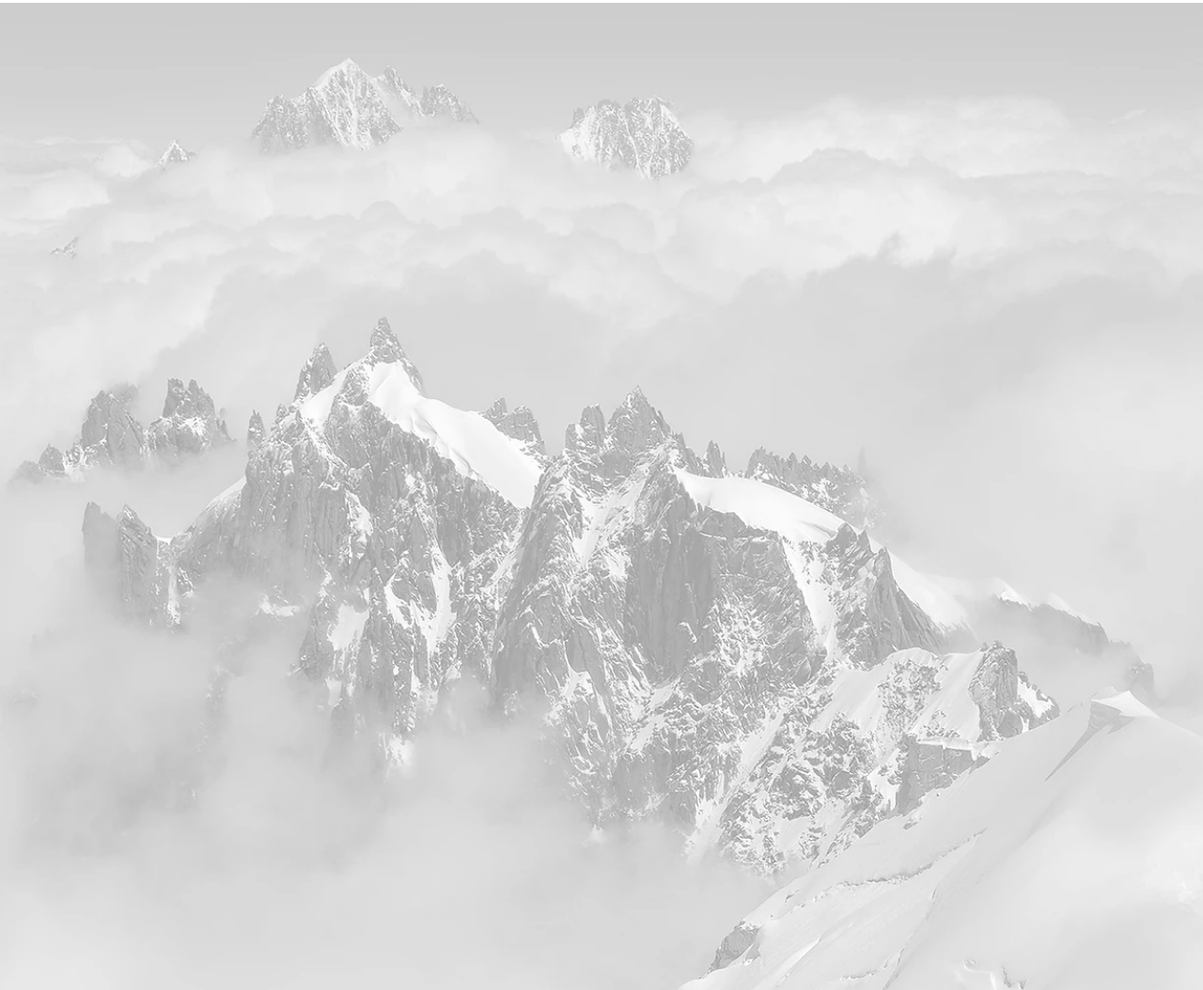
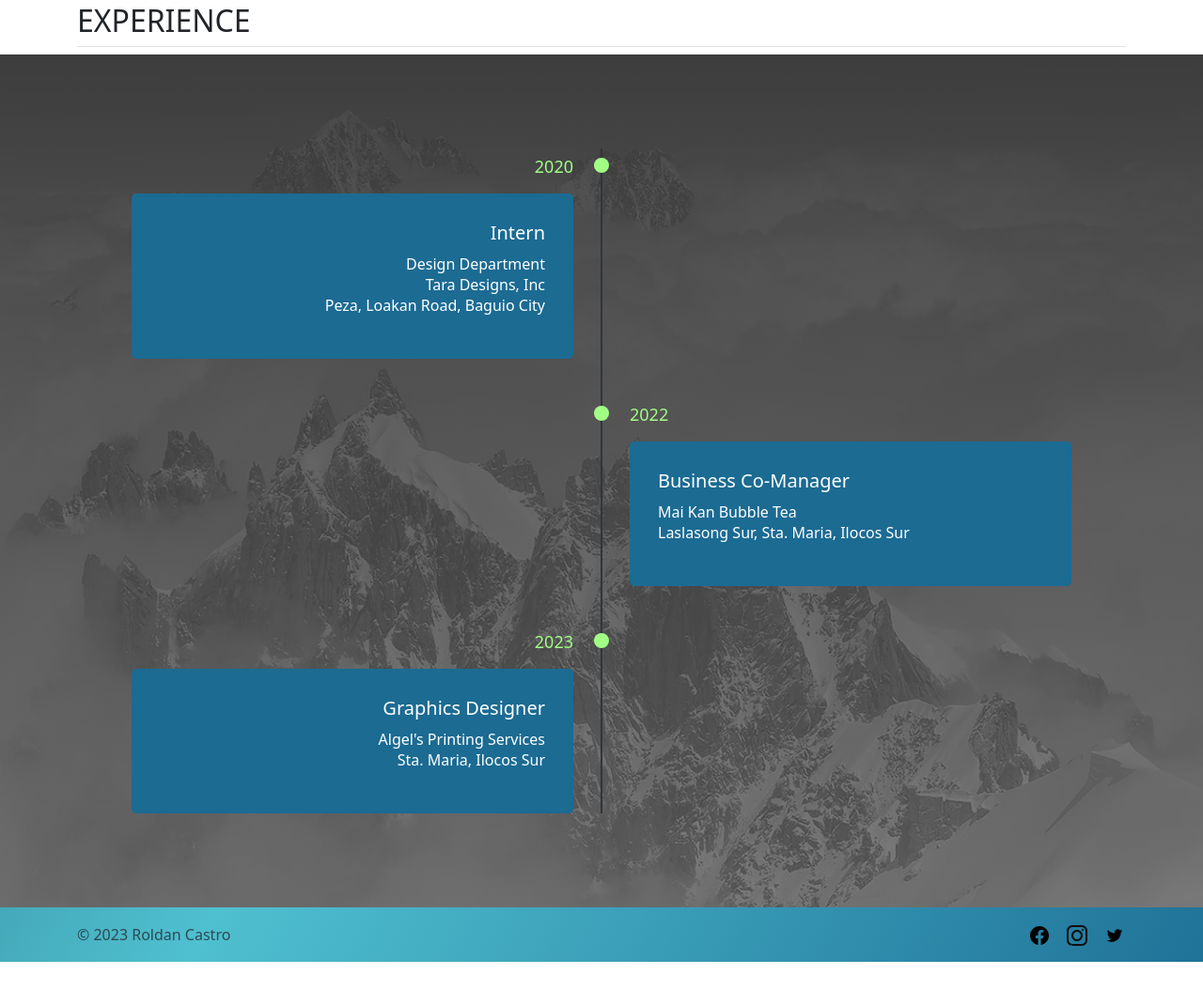
Before and after one commit to rldncstr/personal-site, a plain HTML site: page index.html in a window 1280 px wide. Shown: the part 1169-2223 px from the top of the page at 94% size. After the commit the page ends 2193 px from the top, so only its background shows below. Drawn offline with nearby package versions, Linux system fonts and the light colour scheme.

Commit message:
Add files via upload

```diff
--- a/css/style.css
+++ b/css/style.css
@@ -1,11 +1,26 @@
 html {
     scroll-behavior: smooth;
 }
+
 
 .gradient-background {
     background: linear-gradient(300deg, #1B6B93, #4FC0D0, #164B60);
     background-size: 180% 180%;
     animation: gradient-animation 18s ease infinite;
+}
+
+@keyframes gradient-animation {
+    0% {
+        background-position: 0% 50%;
+    }
+
+    50% {
+        background-position: 100% 50%;
+    }
+
+    100% {
+        background-position: 0% 50%;
+    }
 }
 
 #navbar {
@@ -17,6 +32,7 @@ html {
     align-items: center;
     justify-content: center;
     box-shadow: 0 5px 10px;
+    z-index: 1;
 
 }
 
@@ -25,7 +41,9 @@ html {
     color: black;
 }
 
-
+.container-fluid {
+    padding: 0;
+}
 
 #navbar a {
     float: left;
@@ -67,18 +85,122 @@ h1 {
     border-radius: 0.75rem;
 }
 
-.footer {
-    background-color: #1B6B93;
+.background-img {
+    background-image: linear-gradient(rgba(0, 0, 0, 0.7),
+            rgba(0, 0, 0, 0.5)),
+        url(../assets/mountain-climb.jpg);
+    background-size: cover;
 }
 
-.exp-img {
-    display: flex;
-    align-items: center;
-    justify-content: center;
-    width: 100%;
+@import url('https://fonts.googleapis.com/css2?family=Poppins:wght@300;400;500;600;700&display=swap');
+
+* {
+    margin: 0;
+    padding: 0;
+    box-sizing: border-box;
 }
 
-@media screen and (max-width: 600px) {
+.timeline-section {
+    min-height: 100vh;
+    padding: 100px 15px;
+}
+
+.timeline-items {
+    max-width: 1000px;
+    margin: auto;
+    display: flex;
+    flex-wrap: wrap;
+    position: relative;
+}
+
+.timeline-items::before {
+    content: '';
+    position: absolute;
+    width: 2px;
+    height: 100%;
+    background-color: #2f363e;
+    left: calc(50% - 1px);
+}
+
+.timeline-item {
+    margin-bottom: 40px;
+    width: 100%;
+    position: relative;
+}
+
+.timeline-item:last-child {
+    margin-bottom: 0;
+}
+
+.timeline-item:nth-child(odd) {
+    padding-right: calc(50% + 30px);
+    text-align: right;
+}
+
+.timeline-item:nth-child(even) {
+    padding-left: calc(50% + 30px);
+}
+
+.timeline-dot {
+    height: 16px;
+    width: 16px;
+    background-color: #A2FF86;
+    position: absolute;
+    left: calc(50% - 8px);
+    border-radius: 50%;
+    top: 10px;
+}
+
+.timeline-date {
+    font-size: 18px;
+    color: #A2FF86;
+    margin: 6px 0 15px;
+}
+
+.timeline-content {
+    background-color: #1B6B93;
+    padding: 30px;
+    border-radius: 5px;
+}
+
+.timeline-content h3 {
+    font-size: 20px;
+    color: #ffffff;
+    margin: 0 0 10px;
+    text-transform: capitalize;
+    font-weight: 500;
+}
+
+.timeline-content p {
+    color: white;
+    font-size: 16px;
+    font-weight: 300;
+    line-height: 22px;
+}
+
+
+/* responsive */
+@media(max-width: 767px) {
+    .timeline-items::before {
+        left: 7px;
+    }
+
+    .timeline-item:nth-child(odd) {
+        padding-right: 0;
+        text-align: left;
+    }
+
+    .timeline-item:nth-child(odd),
+    .timeline-item:nth-child(even) {
+        padding-left: 37px;
+    }
+
+    .timeline-dot {
+        left: 0;
+    }
+}
+
+@media(max-width: 600px) {
     .profile-img {
         display: none;
     }
@@ -92,16 +214,25 @@ h1 {
         font-weight: normal;
         font-size: 16pt;
     }
+
+    .container-fluid {
+        padding-right: 12px;
+    }
+
 }
 
-@media screen and (min-width: 600px) {
+@media(min-width: 600px) {
     .profile-img {
         display: none;
     }
 
+    .container-fluid {
+        padding-right: 12px;
+    }
+
 }
 
-@media screen and (min-width: 992px) {
+@media(min-width: 992px) {
     .profile-img {
         display: block;
     }
--- a/index.html
+++ b/index.html
@@ -12,15 +12,8 @@
 
 <body>
 
+    <!-- top section -->
     <section id="top">
-
-        <!-- <div id="navbar" class="gradient-background">
-            <a class="active" href="#top">HOME</a>
-            <a href="# education">EDUCATION</a>
-            <a href="#skills">SKILLS</a>
-            <a href="#experience">EXPERIENCE</a>
-            <a href="#contact">CONTACT</a>
-        </div> -->
         <nav id="navbar" class="navbar navbar-expand-lg gradient-background py-0">
             <div class="container-fluid">
                 <div></div>
@@ -32,19 +25,19 @@
                 <div class="collapse navbar-collapse" id="myNavbar">
                     <ul class="navbar-nav me-auto mb-2 mb-lg-0">
                         <li class="nav-item">
-                            <a class="nav-link active" aria-current="page" href="#top">HOME</a>
+                            <a class="nav-link active js-scroll-trigger" aria-current="page" href="#top">HOME</a>
                         </li>
                         <li class="nav-item">
-                            <a class="nav-link" href="# education">EDUCATION</a>
+                            <a class="nav-link js-scroll-trigger" href="# education">EDUCATION</a>
                         </li>
                         <li class="nav-item">
-                            <a class="nav-link" href="#skills">SKILLS</a>
+                            <a class="nav-link js-scroll-trigger" href="#skills">SKILLS</a>
                         </li>
                         <li class="nav-item">
-                            <a class="nav-link" href="#experience">EXPERIENCE</a>
+                            <a class="nav-link js-scroll-trigger" href="#experience">EXPERIENCE</a>
                         </li>
                         <li class="nav-item">
-                            <a class="nav-link" href="#contact">CONTACT</a>
+                            <a class="nav-link js-scroll-trigger" href="#contact">CONTACT</a>
                         </li>
                     </ul>
                 </div>
@@ -68,12 +61,15 @@
                     <h1 class="fw-bold lh-1 mb-4">
                         I<span style="color: #A2FF86;">'</span>m Roldan Castro<span style="color: #A2FF86;">.</span>
                     </h1>
-                    <h2 class="profession">Full Stack Web Developer</h2>
+                    <h2 class="profession">A <span style="color: #A2FF86;">Web</span> Developer</h2>
                 </div>
             </div>
         </div>
     </section>
+    <!-- end of top section -->
 
+
+    <!-- education section -->
     <section id=" education">
         <div class="container px-4 py-5" id="hanging-icons">
             <h2 class="pb-2 border-bottom">EDUCATION</h2>
@@ -140,7 +136,10 @@
             </div>
         </div>
     </section>
+    <!-- end of education section -->
 
+
+    <!-- skills section -->
     <section id="skills">
         <div class="container px-4 py-5" id="icon-grid">
             <h2 class="pb-2 border-bottom">SKILLS</h2>
@@ -331,23 +330,74 @@
             </div>
         </div>
     </section>
+    <!-- end of skills section -->
 
+
+    <!-- Experience Section -->
     <section id="experience">
+        <div class="container">
+            <h2 class="pb-2 border-bottom">EXPERIENCE</h2>
+        </div>
+    </section>
+    <div class="background-img">
+        <div class="timeline-section">
+            <div class="timeline-items">
+                <div class="timeline-item">
+                    <div class="timeline-dot"></div>
+                    <div class="timeline-date">2020</div>
+                    <div class="timeline-content">
+                        <h3>Intern</h3>
+                        <p>Design Department <br>
+                            Tara Designs, Inc <br>
+                            Peza, Loakan Road, Baguio City
+                        </p>
+                    </div>
+                </div>
+                <div class="timeline-item">
+                    <div class="timeline-dot"></div>
+                    <div class="timeline-date">2022</div>
+                    <div class="timeline-content">
+                        <h3>Business Co-manager</h3>
+                        <p>Mai Kan Bubble Tea <br>
+                            Laslasong Sur, Sta. Maria, Ilocos Sur
+                        </p>
+                    </div>
+                </div>
+                <div class="timeline-item">
+                    <div class="timeline-dot"></div>
+                    <div class="timeline-date">2023</div>
+                    <div class="timeline-content">
+                        <h3>Graphics Designer</h3>
+                        <p>Algel's Printing Services <br>
+                            Sta. Maria, Ilocos Sur
+                        </p>
+                    </div>
+                </div>
+            </div>
+        </div>
+    </div>
 
-        <img src="./assets/mountain-climb.jpg" class="exp-img" alt="mountain">
 
+
+
+
+    <!-- End of Experience Section -->
+
+
+
+    <!-- contact section -->
+    <section id="contact">
+        <div class="container">
+        </div>
     </section>
+    <!-- end of contact section -->
 
+    <!-- Footer Section -->
     <section id="footer" class="gradient-background">
         <div class="container">
-            <footer class="d-flex flex-wrap justify-content-between align-items-center py-3 border-top">
+            <footer class="d-flex flex-wrap justify-content-between align-items-center py-3">
                 <div class="col-md-4 d-flex align-items-center">
-                    <a href="/" class="mb-3 me-2 mb-md-0 text-body-secondary text-decoration-none lh-1">
-                        <svg class="bi" width="30" height="24">
-                            <use xlink:href="#bootstrap"></use>
-                        </svg>
-                    </a>
-                    <span class="mb-3 mb-md-0 text-body-secondary">© 2023 Company, Inc</span>
+                    <span class="mb-3 mb-md-0 text-body-secondary">© 2023 Roldan Castro</span>
                 </div>
 
                 <ul class="nav col-md-4 justify-content-end list-unstyled d-flex">
@@ -402,10 +452,14 @@
         </div>
     </section>
 
+    <!-- End of Footer Section -->
+
+
+
+    <!-- Scripts -->
     <script src=" https://cdn.jsdelivr.net/npm/bootstrap@5.3.1/dist/js/bootstrap.bundle.min.js"
         integrity="sha384-HwwvtgBNo3bZJJLYd8oVXjrBZt8cqVSpeBNS5n7C8IVInixGAoxmnlMuBnhbgrkm" crossorigin="anonymous">
         </script>
-
 
     <script>
         var prevScrollpos = window.pageYOffset;
@@ -421,6 +475,18 @@
     </script>
 
 
+    <script>
+        const navLinks = document.querySelectorAll('.nav-item')
+        const menuToggle = document.getElementById('myNavbar')
+        const bsCollapse = new bootstrap.Collapse(menuToggle, { toggle: false })
+        navLinks.forEach((l) => {
+            l.addEventListener('click', () => { bsCollapse.toggle() })
+        })
+
+    </script>
+
+
+    <!-- End of Scripts -->
 </body>
 
 </html>
```
Also changed, not shown: timeline.html (added, +66 -0 lines).
